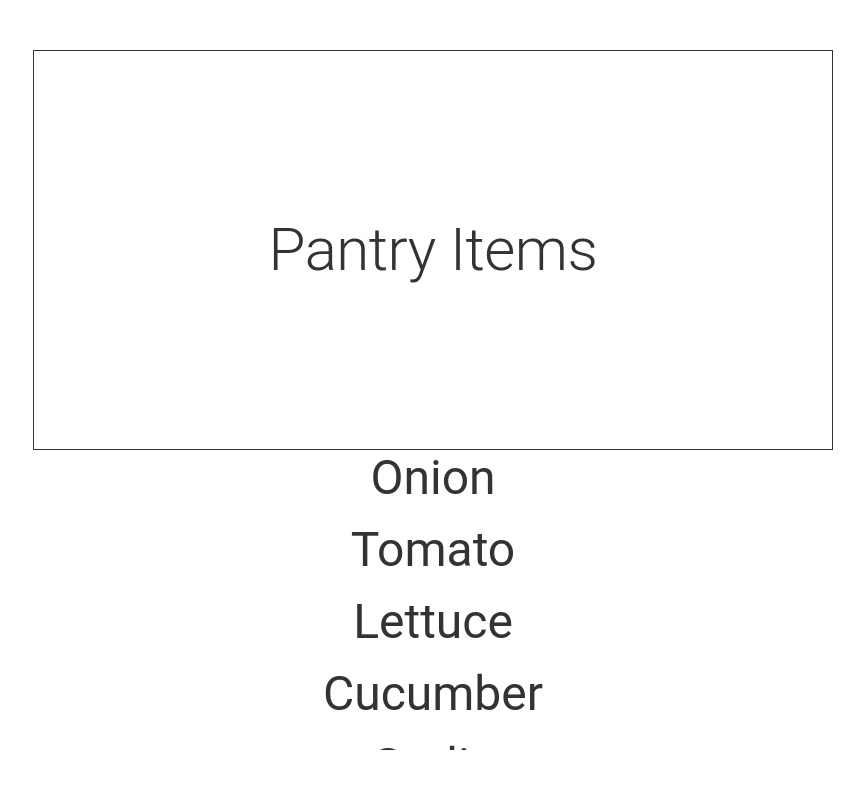
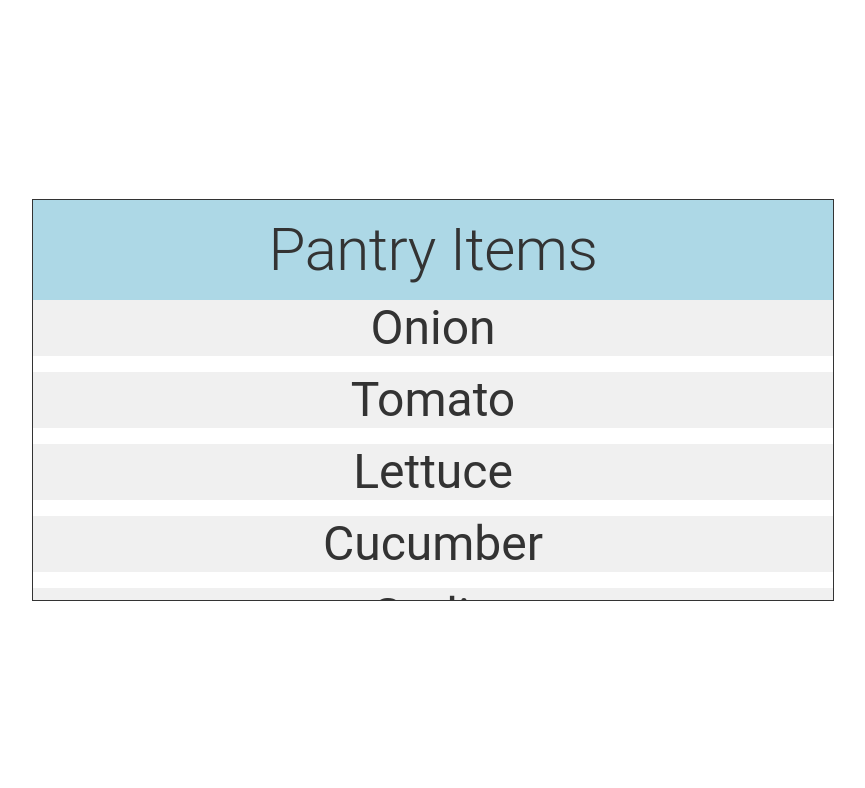
Before and after one commit to ereizas/web-pantry, a Next.js app: page / in a window 1280 px wide. Shown: the top 788 px of the page, without its empty margins (207-1072 px from the left). Built offline with nearby package versions, Linux system fonts and the light colour scheme.

Commit message:
Put pantry items section in a box

```diff
--- a/app/page.js
+++ b/app/page.js
@@ -1,5 +1,6 @@
 import {Box, Stack, Typography, colors} from '@mui/material'
 const item = ['onion','tomato','lettuce','cucumber','garlic','ginger','carrot']
+
 export default function Home() {
   return (<Box
     width="100vw"
@@ -9,14 +10,14 @@ export default function Home() {
     flexDirection={'column'}
     alignItems={"center"}
     >
+      <Box border={'1px solid #333'}>
         <Box
         width="800px"
-      height="400px"
-      bgcolor={'ADD8E6'}
+        height="100px"
+        bgcolor={'#ADD8E6'}
         display={'flex'}
         justifyContent={'center'}
-      alignItems={'center'}
-      border={'1px solid #333'}>
+        alignItems={'center'}>
           <Typography variant={'h2'} color={'#333'} textAlign={'center'}>
             Pantry Items
           </Typography>
@@ -30,7 +31,7 @@ export default function Home() {
             display={'flex'}
             justifyContent={'center'}
             alignItems={'center'}
-          bgcolor={'F0F0F0'}
+            bgcolor={'#F0F0F0'}
           >
             <Typography
               variant={'h3'}
@@ -43,5 +44,6 @@ export default function Home() {
         ))}
         </Stack>
       </Box>
+  </Box>
   );
 }
```
Lines whose indentation alone changed are shown as unchanged.
